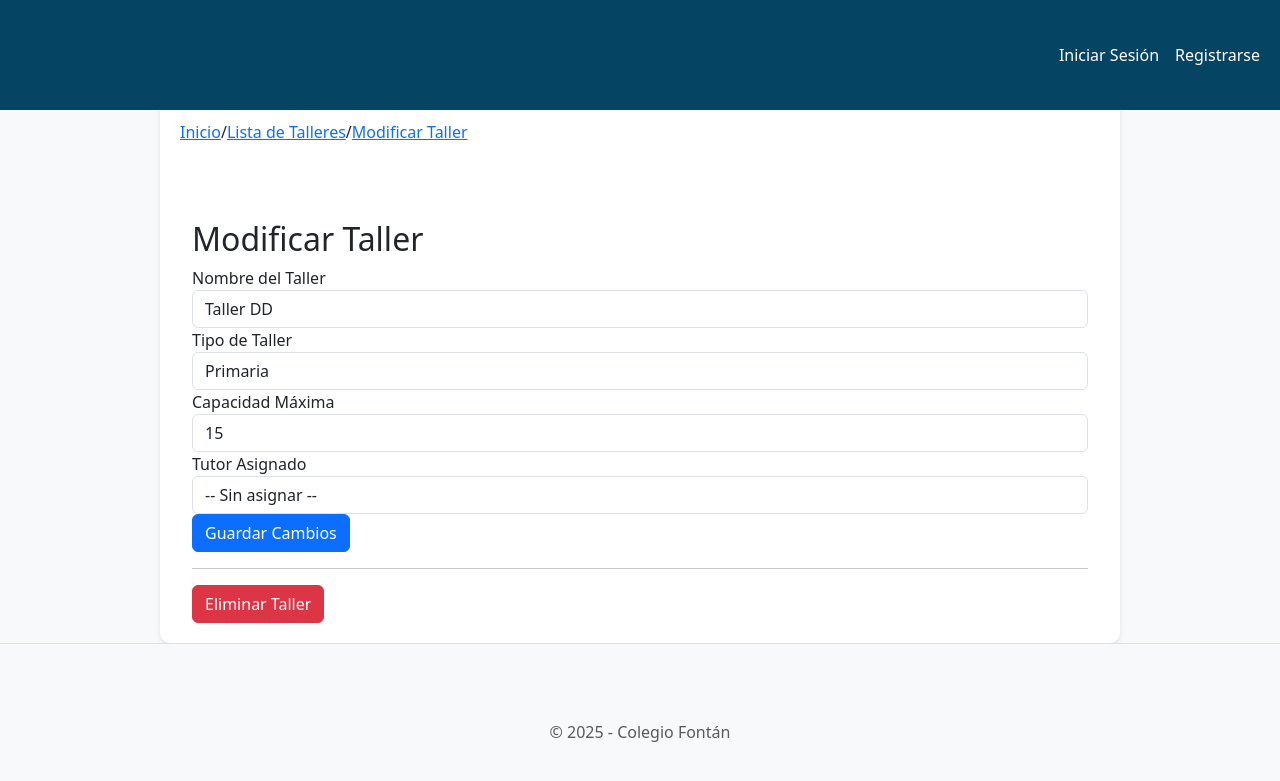
After one commit to joseduquep/ColegioFontan, a Django app: page /workshops/modify/65/ in a window 1280 px wide. The commit adds this page. Shown: the top 781 px of the page. Run offline with Django 5.2, Linux system fonts and the light colour scheme; data comes from the database, SQL or seed files in the repository; both versions use the stored data as it was after the commit; parts of the project's set-up code (start-up, migrations or seed data) failed here and were passed over.

Commit message:
CRUD de talleres terminadooo

```diff
--- /dev/null
+++ b/workshops/templates/workshops/modify_workshop.html
@@ -0,0 +1,51 @@
+{% extends 'base.html' %}
+
+{% block title %}Modificar Taller{% endblock %}
+{% block breadcrumb %}
+<a href="{% url 'home.home' %}">Inicio</a>
+<span>/</span>
+<a href="{% url 'workshops:list_workshops' %}">Lista de Talleres</a>
+<span>/</span>
+<a href="{% url 'workshops:modify_workshop' workshop.workshop_id %}">Modificar Taller</a>
+{% endblock %}
+
+{% block content %}
+<div class="container">
+    <h2>Modificar Taller</h2>
+    <form method="POST">
+        {% csrf_token %}
+        <div class="form-group">
+            <label for="name">Nombre del Taller</label>
+            <input type="text" class="form-control" id="name" name="name" value="{{ workshop.name }}" required>
+        </div>
+        <div class="form-group">
+            <label for="type">Tipo de Taller</label>
+            <select class="form-control" id="type" name="type">
+                <option value="primary" {% if workshop.type == 'primary' %}selected{% endif %}>Primaria</option>
+                <option value="high_school" {% if workshop.type == 'high_school' %}selected{% endif %}>Bachillerato</option>
+                <option value="collective" {% if workshop.type == 'collective' %}selected{% endif %}>Colectivo</option>
+            </select>
+        </div>
+        <div class="form-group">
+            <label for="max_capacity">Capacidad Máxima</label>
+            <input type="number" class="form-control" id="max_capacity" name="max_capacity" value="{{ workshop.max_capacity }}" required>
+        </div>
+        <div class="form-group">
+            <label for="tutor">Tutor Asignado</label>
+            <select class="form-control" id="tutor" name="tutor">
+                <option value="">-- Sin asignar --</option>
+                {% for tutor in tutors %}
+                    <option value="{{ tutor.tutor_id }}" {% if tutor == workshop.tutor %}selected{% endif %}>
+                        {{ tutor.user.first_name }} {{ tutor.user.last_name }}
+                    </option>
+                {% endfor %}
+            </select>
+        </div>
+        <button type="submit" class="btn btn-primary">Guardar Cambios</button>
+    </form>
+    <hr>
+    <form action="{% url 'workshops:confirm_delete_workshop' workshop.workshop_id %}" method="GET">
+        <button type="submit" class="btn btn-danger">Eliminar Taller</button>
+    </form>
+</div>
+{% endblock %}
--- a/workshops/templates/workshops/students_by_workshop.html
+++ b/workshops/templates/workshops/students_by_workshop.html
@@ -23,7 +23,9 @@
       {% endif %}
     </p>
   </div>
-
+  <div class="text-center">
+    <a href="{% url 'workshops:modify_workshop' workshop_id=workshop.workshop_id %}" class="btn btn-primary">Modificar taller</a>
+  </div>
   <h3 class="mb-3">Estudiantes:</h3>
 
   {% if students %}
@@ -38,6 +40,7 @@
               <p><strong>Grado:</strong> {{ student.grade }}</p>
               <p><strong>Taller:</strong> {{ student.workshop.name }}</p>
               <a href="{% url 'student_schedule' student_id=student.student_id %}" class="btn btn-primary">Ver Horario</a>
+
             </div>
           </div>
         </div>
@@ -48,6 +51,7 @@
       No hay estudiantes asignados a este taller.
     </div>
   {% endif %}
+
 </div>
 
 {% endblock %}
--- a/workshops/templates/workshops/list.html
+++ b/workshops/templates/workshops/workshops_list.html
@@ -4,7 +4,7 @@
   <span>/</span>
   <a href="{% url 'students.student_list' %}">Estudiantes</a>
   <span>/</span>
-  <span>Lista talleres</span>
+  <a href="{% url 'workshops:list_workshops' %}">Lista talleres</a>
 {% endblock %}
 {% block content %}
 <div class="container mt-4">
@@ -13,9 +13,7 @@
   <div class="list-group">
     {% for workshop in workshops %}
       <a
-        href="{% url 'workshops:students_by_workshop' workshop.workshop_id %}"
-        class="list-group-item list-group-item-action py-4"
-      >
+        href="{% url 'workshops:students_by_workshop' workshop.workshop_id %}" class="list-group-item list-group-item-action py-4">
         <h5 class="mb-1">{{ workshop.name }}</h5>
         <p class="mb-0 text-muted">
           <strong>Tutor:</strong>
--- a/workshops/urls.py
+++ b/workshops/urls.py
@@ -7,5 +7,8 @@ urlpatterns = [
     path('create/', views.create_workshop, name='create_workshop'),
     path('list/', views.list_workshops, name='list_workshops'),
     path('<int:workshop_id>/students/', views.students_by_workshop, name='students_by_workshop'),
-    path('blocks/', views.show_blocks, name='show_blocks')
+    path('blocks/', views.show_blocks, name='show_blocks'),
+    path('delete/confirm/<int:workshop_id>/', views.confirm_delete_workshop, name='confirm_delete_workshop'),
+    path('delete/<int:workshop_id>/', views.delete_workshop, name='delete_workshop'),
+    path('modify/<int:workshop_id>/', views.modify_workshop, name='modify_workshop'),
 ]
--- a/workshops/views.py
+++ b/workshops/views.py
@@ -1,8 +1,10 @@
 from django.shortcuts import render, redirect, get_object_or_404
+from django.contrib import messages
 from .forms import WorkshopForm
 from .models import Workshop, Block
 from datetime import time
 from students.models import Student
+from tutors.models import Tutor
 
 
 def create_workshop(request):
@@ -57,7 +59,7 @@ def create_blocks(workshop, is_high_school):
 
 def list_workshops(request):
     workshops = Workshop.objects.all()
-    return render(request, 'workshops/list.html', {'workshops': workshops})
+    return render(request, 'workshops/workshops_list.html', {'workshops': workshops})
 
 
 def students_by_workshop(request, workshop_id):
@@ -79,3 +81,44 @@ def show_blocks(request):
         for block in Block.objects.all()
     ]
     return render(request, 'workshops/show_blocks.html', {'blocks_with_students': blocks_with_students})
+
+
+def modify_workshop(request, workshop_id):
+    workshop = get_object_or_404(Workshop, workshop_id=workshop_id)
+    tutors = Tutor.objects.all()  # Listar todos los tutores disponibles
+
+    if request.method == 'POST':
+        # Actualizar los datos del taller
+        workshop.name = request.POST.get('name', workshop.name)
+        workshop.type = request.POST.get('type', workshop.type)
+        workshop.max_capacity = request.POST.get('max_capacity', workshop.max_capacity)
+
+        # Asignar tutor al taller (si se selecciona)
+        tutor_id = request.POST.get('tutor')
+        if tutor_id:
+            workshop.tutor = get_object_or_404(Tutor, tutor_id=tutor_id)
+        else:
+            workshop.tutor = None  # Eliminar tutor asignado si no se selecciona ninguno
+
+        workshop.save()
+        messages.success(request, f"{workshop.name} modificado exitosamente.")
+        return redirect('workshops:list_workshops')
+
+    return render(request, 'workshops/modify_workshop.html', {
+        'workshop': workshop,
+        'tutors': tutors,
+    })
+
+
+def confirm_delete_workshop(request, workshop_id):
+    workshop = get_object_or_404(Workshop, workshop_id=workshop_id)
+    return render(request, 'workshops/confirm_delete_workshop.html', {'workshop': workshop})
+
+
+def delete_workshop(request, workshop_id):
+    workshop = get_object_or_404(Workshop, workshop_id=workshop_id)
+    if request.method == 'POST':
+        workshop.delete()
+        messages.success(request, f"{workshop.name} eliminado exitosamente.")
+        return redirect('workshops:list_workshops')
+    return redirect('workshops:modify_workshop', workshop_id=workshop_id)
```
Also changed, not shown: workshops/templates/workshops/confirm_delete_workshop.html (added, +22 -0 lines), db.sqlite3.
